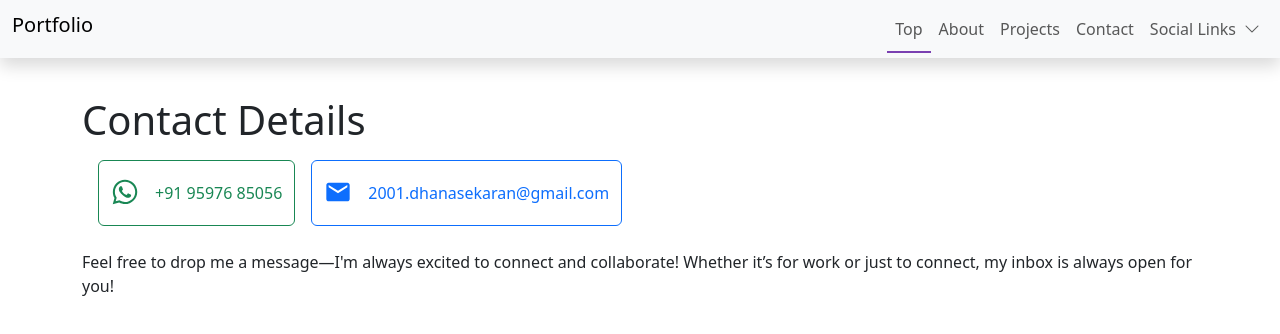
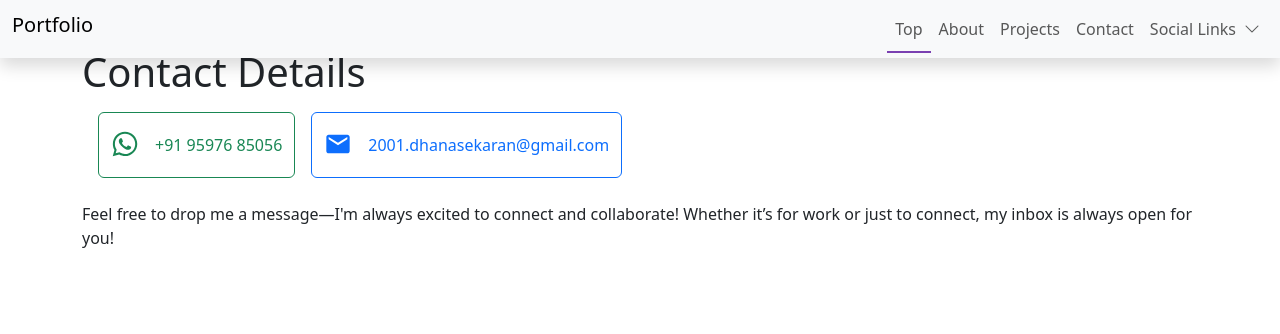
Before and after one commit to 2001dhanasekaran/react_reinforcement_project, a React (Create React App) app: page /contact in a window 1280 px wide. Shown: the top 334 px of the page. Built offline with nearby package versions, Linux system fonts and the light colour scheme.

Commit message:
refactor Contact component layout by removing unnecessary margin

```diff
--- a/src/components/contact.js
+++ b/src/components/contact.js
@@ -3,7 +3,7 @@ import { MdEmail } from 'react-icons/md';
 
 export default function Contact() {
     return (
-        <div className="container mt-5 py-5">
+        <div className="container py-5">
             <h1 data-aos="fade-up">Contact Details</h1>
             <a href='tel:+919597685056' className='btn btn-outline-success ms-3 mt-2 pb-3' data-aos="fade-up">
                 <span className='me-3 fs-3'><FaWhatsapp /></span>+91 95976 85056
```
